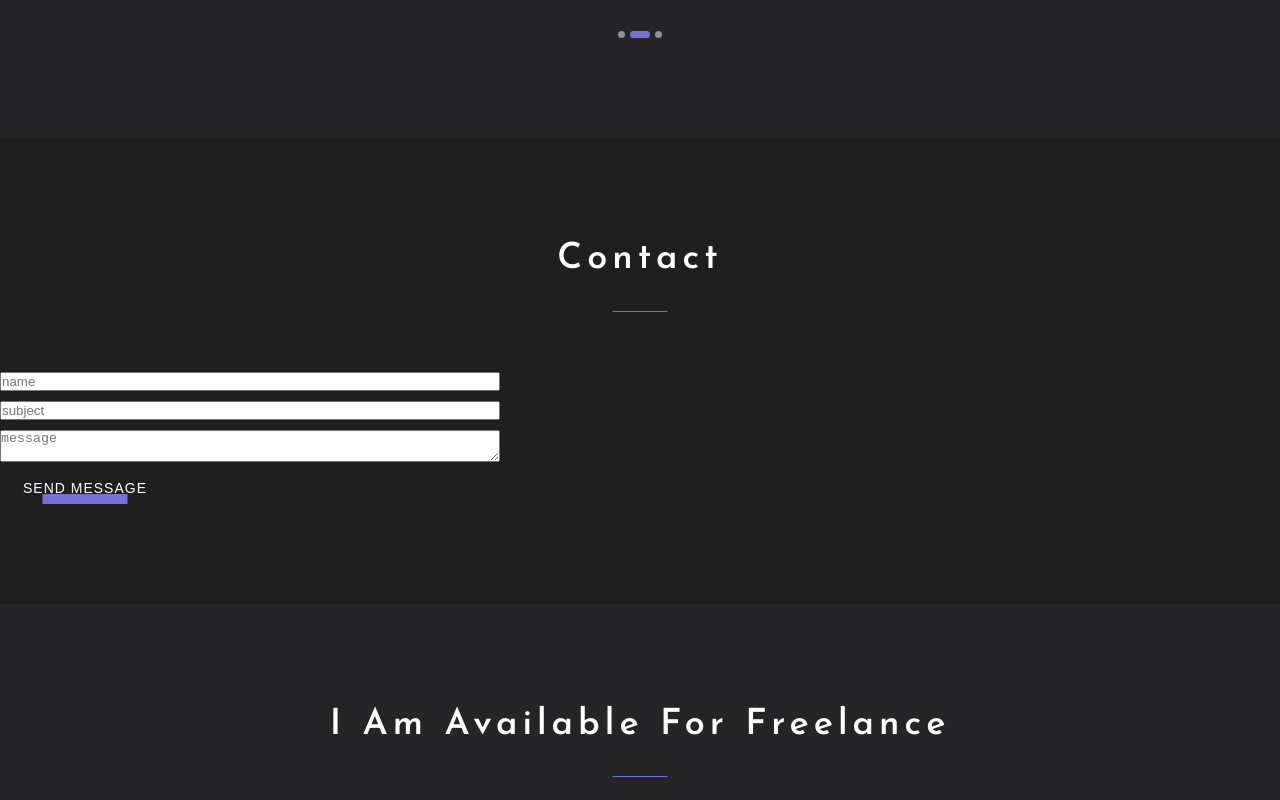
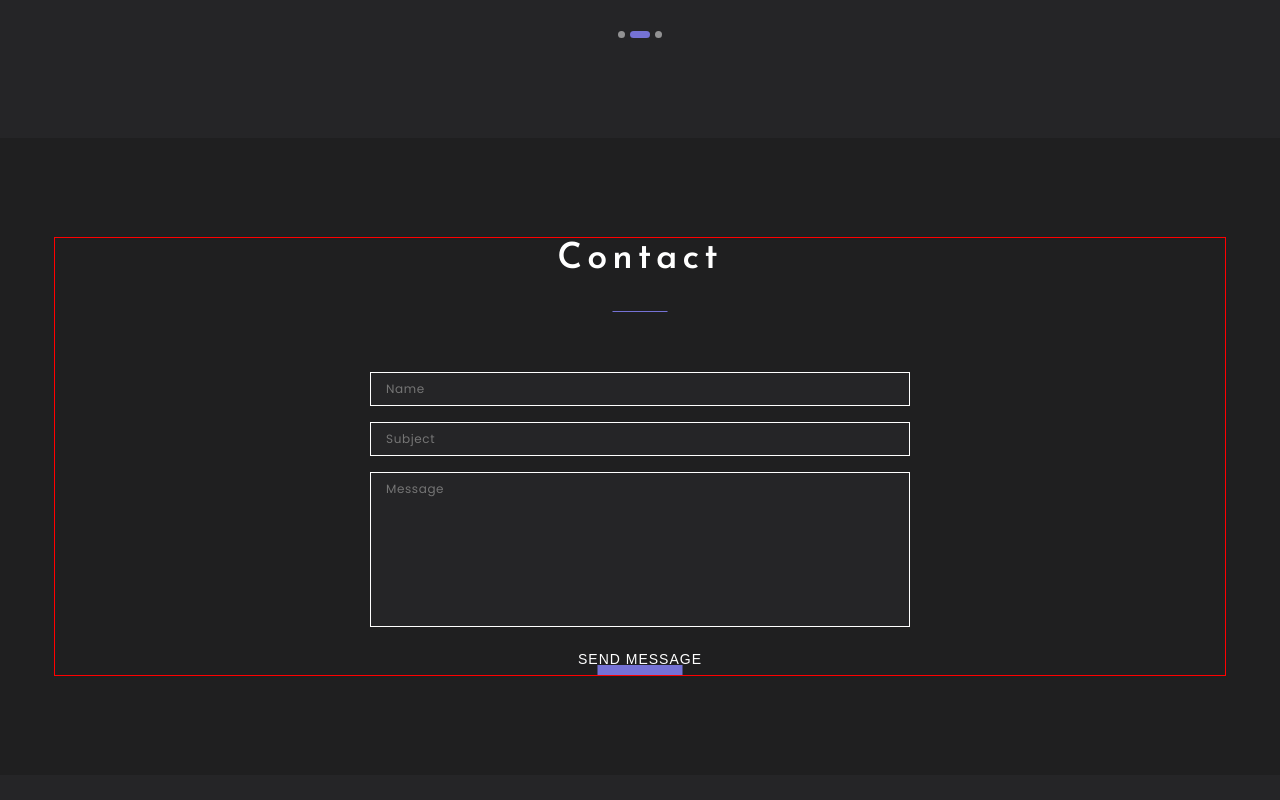
Before and after one commit to VlLabkovich/portfolio-start-project-example, a React app: page / in a window 1280 px wide. Shown: the part 3180-3980 px from the top of the page. Built offline with nearby package versions, Linux system fonts and the light colour scheme.

Commit message:
feat: add styles

```diff
--- a/src/layout/section/contacts/Contact.tsx
+++ b/src/layout/section/contacts/Contact.tsx
@@ -2,10 +2,13 @@ import React from 'react';
 import styled from "styled-components";
 import {SectionTitle} from "../../../components/SectionTitle";
 import {Button} from "../../../components/Button";
+import {Container} from "../../../components/Container";
+import {theme} from "../../../styles/Theme";
 
 export const Contact = () => {
     return (
         <StyledContacts>
+            <Container>
                 <SectionTitle>Contact</SectionTitle>
                 <StyledForm>
                     <Field placeholder={'name'}/>
@@ -13,22 +16,48 @@ export const Contact = () => {
                     <Field placeholder={'message'} as={'textarea'}/>
                     <Button type={"submit"}>Send message</Button>
                 </StyledForm>
+            </Container>
         </StyledContacts>
     );
 };
 
 const StyledContacts = styled.section`
-    min-height: 50vh;
-    background-color: blueviolet;
 `
 
 const StyledForm = styled.form`
-    max-width: 500px;
+    max-width: 540px;
     width: 100%;
     display: flex;
     flex-direction: column;
-    gap: 10px;
+    align-items: center;
+    gap: 16px;
+    margin: 0 auto;
+
+    textarea {
+        resize: none;
+        height: 155px;
+    }
 `
 
 const Field = styled.input`
+    border: 1px solid ${theme.colors.borderColor};
+    background-color: ${theme.colors.secondaryBg};
+    width: 100%; // ширина поля ввода равно ширине формы, поля подстраиваются под размер формы
+    padding: 7px 15px;
+
+    font-family: 'Poppins', sans-serif;
+    font-size: 12px;
+    font-weight: 400;
+    letter-spacing: 0.05em;
+
+    color: ${theme.colors.font};
+
+    &::placeholder {
+        color: ${theme.colors.placeholderColor};
+        text-transform: capitalize;
+    }
+
+    &:focus-visible {
+        outline: 1px solid ${theme.colors.borderColor};
+    }
 `
```
Lines whose indentation alone changed are shown as unchanged.
